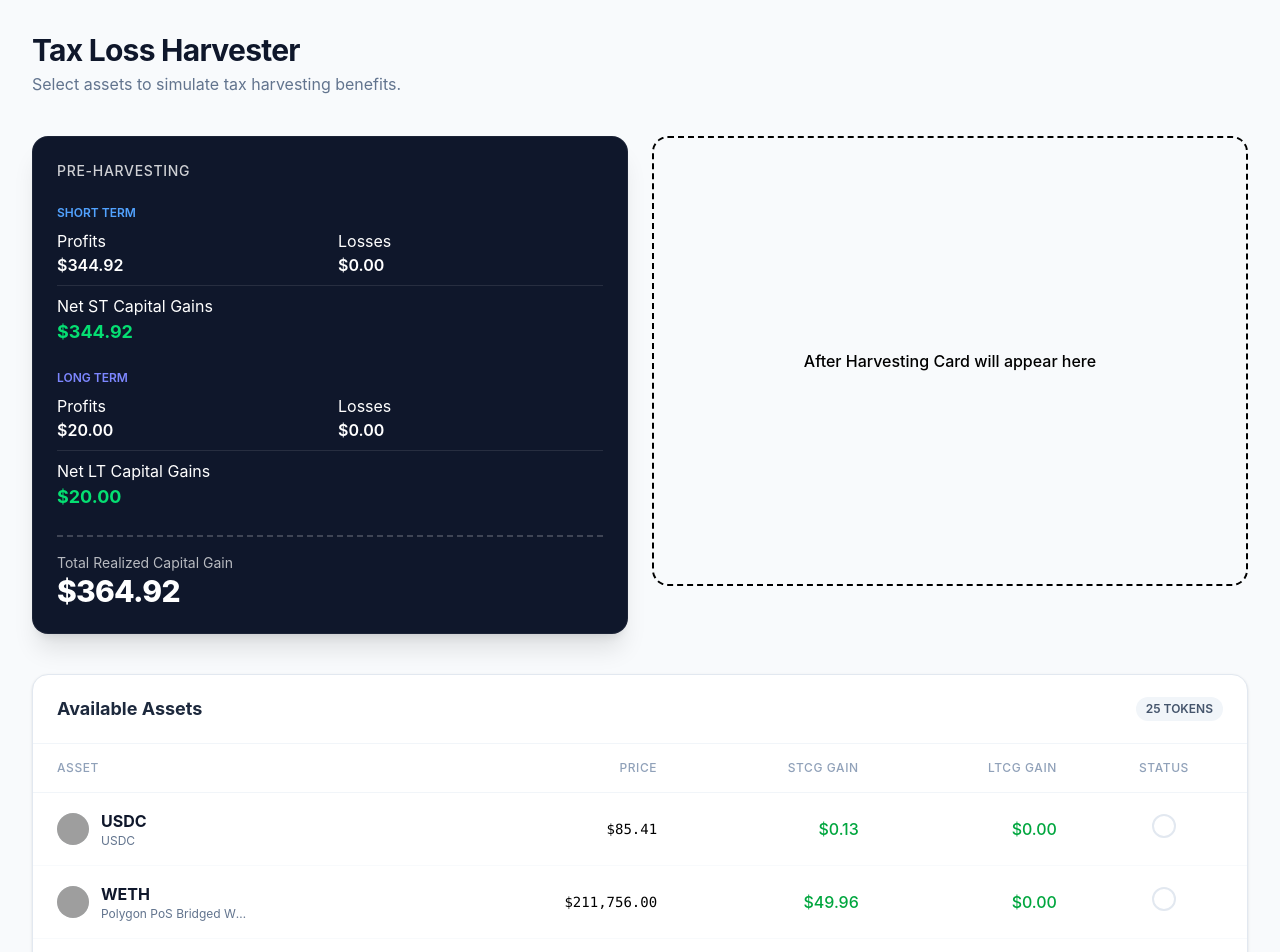
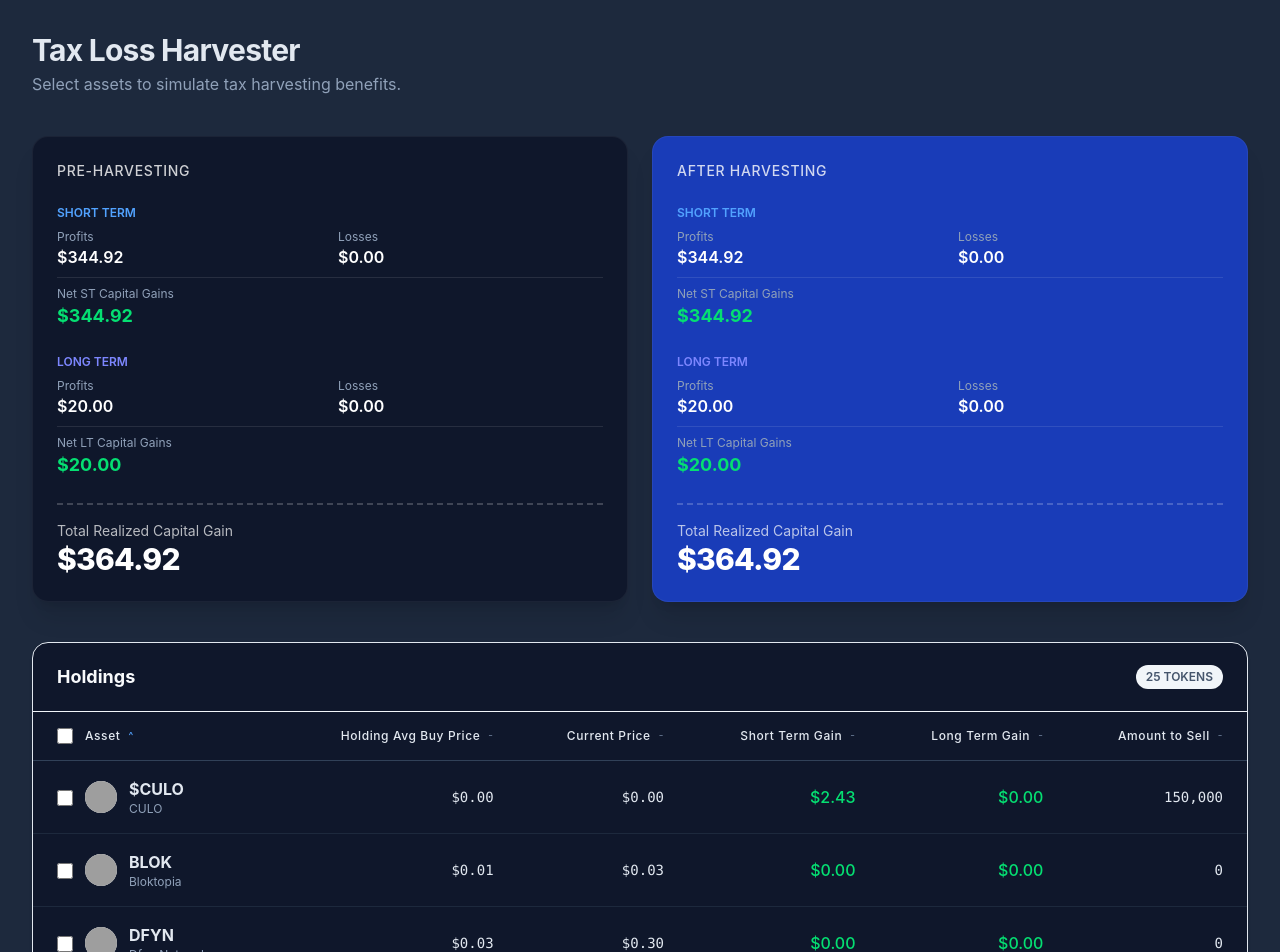
Before and after one commit to Engr-Shegez/TAX-HARVESTER, a React (Vite) app: page / in a window 1280 px wide. Shown: the top 952 px of the page. Built offline with nearby package versions, Linux system fonts and the light colour scheme; grey boxes are pictures that could not be loaded.

Commit message:
feat: refactor holding table

```diff
--- a/src/App.jsx
+++ b/src/App.jsx
@@ -6,12 +6,14 @@ import {
   setLoading,
   setError,
   selectAllHoldings,
+  selectPostHarvestTotals,
   selectedPreHarvestTotals,
 } from "./features/harvester/store/harvesterSlice";
 
 // Our New Components
 import SummaryCard from "./features/harvester/components/SummaryCard";
 import HoldingsTable from "./features/harvester/components/HoldingTable";
+import SavingsAlert from "./features/harvester/components/SavingsAlert";
 
 const App = () => {
   const dispatch = useDispatch();
@@ -19,6 +21,7 @@ const App = () => {
   // Grab state from Redux
   const holdings = useSelector(selectAllHoldings);
   const preTotals = useSelector(selectedPreHarvestTotals);
+  const postTotals = useSelector(selectPostHarvestTotals);
   const { loading, error } = useSelector((state) => state.harvester);
 
   useEffect(() => {
@@ -42,12 +45,12 @@ const App = () => {
     );
 
   return (
-    <div className="min-h-screen bg-slate-50 p-4 md:p-8">
+    <div className="min-h-screen bg-slate-800 p-4 md:p-8">
       <header className="max-w-7xl mx-auto mb-10">
-        <h1 className="text-3xl font-bold text-slate-900 tracking-tight">
+        <h1 className="text-3xl font-bold text-slate-200 tracking-tight">
           Tax Loss Harvester
         </h1>
-        <p className="text-slate-500 mt-1">
+        <p className="text-slate-400 mt-1">
           Select assets to simulate tax harvesting benefits.
         </p>
       </header>
@@ -60,19 +63,18 @@ const App = () => {
             totals={preTotals}
             isDark={true}
           />
-
-          {/* Placeholder for After-Harvesting (Step 7) */}
-          <div className="bg-harvest-blue/10 border-2 border-dashed border-harvest-blue/30 rounded-2xl flex items-center justify-center text-harvest-blue font-medium h-[450px]">
-            After Harvesting Card will appear here
-          </div>
+          <SummaryCard title="After Harvesting" totals={postTotals}>
+            <SavingsAlert
+              preGain={preTotals.realizedGain}
+              postGain={postTotals.realizedGain}
+            />
+          </SummaryCard>
         </section>
 
         {/* Assets Section */}
-        <section className="bg-white rounded-2xl shadow-sm border border-slate-200 overflow-hidden">
+        <section className="bg-slate-900 rounded-2xl shadow-sm border border-slate-200 overflow-hidden">
           <div className="px-6 py-5 border-b border-slate-100 flex justify-between items-center">
-            <h2 className="text-lg font-bold text-slate-800">
-              Available Assets
-            </h2>
+            <h2 className="text-lg font-bold text-slate-50">Holdings</h2>
             <span className="text-xs font-semibold bg-slate-100 text-slate-600 px-2.5 py-1 rounded-full uppercase">
               {holdings.length} Tokens
             </span>
--- a/src/features/harvester/components/HoldingTable.jsx
+++ b/src/features/harvester/components/HoldingTable.jsx
@@ -1,17 +1,133 @@
-import React, { useState } from "react";
+import React, { useEffect, useRef, useState } from "react";
 import { useDispatch, useSelector } from "react-redux";
-import { toggleSelection, selectSelectedIds } from "../store/harvesterSlice";
+import {
+  selectSelectedIds,
+  setSelectedIds,
+  toggleSelection,
+} from "../store/harvesterSlice";
 import { formatCurrency } from "../../../utils/formatters";
+
+const SORTABLE_COLUMNS = {
+  asset: {
+    label: "Asset",
+    getValue: (item) => `${item.coin} ${item.coinName}`.toLowerCase(),
+  },
+  averageBuyPrice: {
+    label: "Holding Avg Buy Price",
+    getValue: (item) => Number(item.averageBuyPrice) || 0,
+  },
+  currentPrice: {
+    label: "Current Price",
+    getValue: (item) => Number(item.currentPrice) || 0,
+  },
+  stGain: {
+    label: "Short Term Gain",
+    getValue: (item) => Number(item.stcg?.gain) || 0,
+  },
+  ltGain: {
+    label: "Long Term Gain",
+    getValue: (item) => Number(item.ltcg?.gain) || 0,
+  },
+  amountToSell: {
+    label: "Amount to Sell",
+    getValue: (item) => Number(item.totalHolding) || 0,
+  },
+};
+
+const formatAmount = (value) => {
+  const amount = Number(value);
+
+  return new Intl.NumberFormat("en-US", {
+    minimumFractionDigits: 0,
+    maximumFractionDigits: 6,
+  }).format(Number.isFinite(amount) ? amount : 0);
+};
+
+const SortButton = ({ columnKey, label, sortConfig, onSort, align = "left" }) => {
+  const isActive = sortConfig.key === columnKey;
+  const direction = isActive ? sortConfig.direction : null;
+  const iconClassName =
+    align === "right"
+      ? "inline-flex items-center justify-end gap-2 w-full"
+      : "inline-flex items-center gap-2";
+
+  return (
+    <button
+      type="button"
+      onClick={() => onSort(columnKey)}
+      className={`${iconClassName} font-medium transition-colors hover:text-white`}
+    >
+      <span>{label}</span>
+      <span
+        className={`text-[10px] ${isActive ? "text-blue-400" : "text-slate-500"}`}
+        aria-hidden="true"
+      >
+        {direction === "asc" ? "^" : direction === "desc" ? "v" : "-"}
+      </span>
+    </button>
+  );
+};
 
 const HoldingsTable = ({ holdings }) => {
   const dispatch = useDispatch();
   const selectedIds = useSelector(selectSelectedIds);
   const [showAll, setShowAll] = useState(false);
+  const [sortConfig, setSortConfig] = useState({
+    key: "asset",
+    direction: "asc",
+  });
+  const selectAllRef = useRef(null);
 
-  const visibleHoldings = showAll ? holdings : holdings.slice(0, 8);
+  const sortedHoldings = [...holdings].sort((left, right) => {
+    const column = SORTABLE_COLUMNS[sortConfig.key];
 
-  const handleRowClick = (coinId) => {
-    dispatch(toggleSelection(coinId));
+    if (!column) {
+      return 0;
+    }
+
+    const leftValue = column.getValue(left);
+    const rightValue = column.getValue(right);
+
+    if (leftValue < rightValue) {
+      return sortConfig.direction === "asc" ? -1 : 1;
+    }
+
+    if (leftValue > rightValue) {
+      return sortConfig.direction === "asc" ? 1 : -1;
+    }
+
+    return 0;
+  });
+
+  const visibleHoldings = showAll ? sortedHoldings : sortedHoldings.slice(0, 8);
+  const allHoldingIds = sortedHoldings.map((item) => item.id);
+  const allSelected =
+    holdings.length > 0 && allHoldingIds.every((id) => selectedIds.includes(id));
+  const partiallySelected =
+    selectedIds.length > 0 && allHoldingIds.some((id) => selectedIds.includes(id)) && !allSelected;
+
+  useEffect(() => {
+    if (selectAllRef.current) {
+      selectAllRef.current.indeterminate = partiallySelected;
+    }
+  }, [partiallySelected]);
+
+  const handleRowClick = (holdingId) => {
+    dispatch(toggleSelection(holdingId));
+  };
+
+  const handleSort = (columnKey) => {
+    setSortConfig((currentSort) => ({
+      key: columnKey,
+      direction:
+        currentSort.key === columnKey && currentSort.direction === "asc"
+          ? "desc"
+          : "asc",
+    }));
+  };
+
+  const handleSelectAllChange = () => {
+    dispatch(setSelectedIds(allSelected ? [] : allHoldingIds));
   };
 
   return (
@@ -19,53 +135,122 @@ const HoldingsTable = ({ holdings }) => {
       <div className="overflow-x-auto">
         <table className="w-full text-left border-collapse">
           <thead>
-            <tr className="text-slate-400 text-xs uppercase tracking-wider border-b border-slate-100">
-              <th className="px-6 py-4 font-medium">Asset</th>
-              <th className="px-6 py-4 font-medium text-right">Price</th>
-              <th className="px-6 py-4 font-medium text-right">STCG Gain</th>
-              <th className="px-6 py-4 font-medium text-right">LTCG Gain</th>
-              <th className="px-6 py-4 font-medium text-center">Status</th>
+            <tr className="text-slate-200 text-xs uppercase tracking-wider border-b border-slate-700">
+              <th className="px-6 py-4">
+                <div className="flex items-center gap-3">
+                  <input
+                    ref={selectAllRef}
+                    type="checkbox"
+                    checked={allSelected}
+                    onChange={handleSelectAllChange}
+                    className="h-4 w-4 rounded border-slate-500 bg-slate-900 text-blue-500 accent-blue-500"
+                    aria-label={
+                      allSelected ? "Deselect all holdings" : "Select all holdings"
+                    }
+                  />
+                  <SortButton
+                    columnKey="asset"
+                    label={SORTABLE_COLUMNS.asset.label}
+                    sortConfig={sortConfig}
+                    onSort={handleSort}
+                  />
+                </div>
+              </th>
+              <th className="px-6 py-4 text-right">
+                <SortButton
+                  columnKey="averageBuyPrice"
+                  label={SORTABLE_COLUMNS.averageBuyPrice.label}
+                  sortConfig={sortConfig}
+                  onSort={handleSort}
+                  align="right"
+                />
+              </th>
+              <th className="px-6 py-4 text-right">
+                <SortButton
+                  columnKey="currentPrice"
+                  label={SORTABLE_COLUMNS.currentPrice.label}
+                  sortConfig={sortConfig}
+                  onSort={handleSort}
+                  align="right"
+                />
+              </th>
+              <th className="px-6 py-4 text-right">
+                <SortButton
+                  columnKey="stGain"
+                  label={SORTABLE_COLUMNS.stGain.label}
+                  sortConfig={sortConfig}
+                  onSort={handleSort}
+                  align="right"
+                />
+              </th>
+              <th className="px-6 py-4 text-right">
+                <SortButton
+                  columnKey="ltGain"
+                  label={SORTABLE_COLUMNS.ltGain.label}
+                  sortConfig={sortConfig}
+                  onSort={handleSort}
+                  align="right"
+                />
+              </th>
+              <th className="px-6 py-4 text-right">
+                <SortButton
+                  columnKey="amountToSell"
+                  label={SORTABLE_COLUMNS.amountToSell.label}
+                  sortConfig={sortConfig}
+                  onSort={handleSort}
+                  align="right"
+                />
+              </th>
             </tr>
           </thead>
 
-          <tbody className="divide-y divide-slate-50">
-            {visibleHoldings.map((item, index) => {
-              const uniqueKey = `${item.coin}-${index}`;
-              const isSelected = selectedIds.includes(uniqueKey);
+          <tbody className="divide-y divide-slate-800">
+            {visibleHoldings.map((item) => {
+              const isSelected = selectedIds.includes(item.id);
 
               return (
                 <tr
-                  key={uniqueKey}
-                  onClick={() => handleRowClick(uniqueKey)}
-                  className={`cursor-pointer transition-all duration-200 hover:bg-slate-50 ${
-                    isSelected
-                      ? "bg-blue-50/50 ring-1 ring-inset ring-blue-200"
-                      : ""
+                  key={item.id}
+                  onClick={() => handleRowClick(item.id)}
+                  className={`cursor-pointer transition-all duration-200 hover:bg-slate-800/80 ${
+                    isSelected ? "bg-blue-950/40 ring-1 ring-inset ring-blue-500/40" : ""
                   }`}
                 >
                   <td className="px-6 py-4">
                     <div className="flex items-center gap-3">
+                      <input
+                        type="checkbox"
+                        checked={isSelected}
+                        onClick={(event) => event.stopPropagation()}
+                        onChange={() => handleRowClick(item.id)}
+                        className="mt-0.5 h-4 w-4 rounded border-slate-500 bg-slate-900 text-blue-500 accent-blue-500"
+                        aria-label={`Select ${item.coin}`}
+                      />
                       <img
                         src={item.logo}
                         alt={item.coin}
                         className="w-8 h-8 rounded-full bg-slate-100"
                       />
                       <div>
-                        <p className="font-bold text-slate-900">{item.coin}</p>
-                        <p className="text-xs text-slate-500 truncate max-w-[150px]">
+                        <p className="font-bold text-slate-200">{item.coin}</p>
+                        <p className="text-xs text-slate-400 truncate max-w-52">
                           {item.coinName}
                         </p>
                       </div>
                     </div>
                   </td>
 
-                  <td className="px-6 py-4 text-right font-mono text-sm">
+                  <td className="px-6 py-4 text-right font-mono text-slate-200 text-sm">
+                    {formatCurrency(item.averageBuyPrice)}
+                  </td>
+
+                  <td className="px-6 py-4 text-right font-mono text-slate-200 text-sm">
                     {formatCurrency(item.currentPrice)}
                   </td>
 
                   <td
                     className={`px-6 py-4 text-right font-medium ${
-                      item.stcg.gain >= 0 ? "text-green-600" : "text-red-600"
+                      item.stcg.gain >= 0 ? "text-green-400" : "text-red-400"
                     }`}
                   >
                     {formatCurrency(item.stcg.gain)}
@@ -73,36 +258,14 @@ const HoldingsTable = ({ holdings }) => {
 
                   <td
                     className={`px-6 py-4 text-right font-medium ${
-                      item.ltcg.gain >= 0 ? "text-green-600" : "text-red-600"
+                      item.ltcg.gain >= 0 ? "text-green-400" : "text-red-400"
                     }`}
                   >
                     {formatCurrency(item.ltcg.gain)}
                   </td>
 
-                  <td className="px-6 py-4 text-center">
-                    <div
-                      className={`inline-flex items-center justify-center w-6 h-6 rounded-full border-2 transition-colors ${
-                        isSelected
-                          ? "bg-blue-600 border-blue-600"
-                          : "border-slate-200"
-                      }`}
-                    >
-                      {isSelected && (
-                        <svg
-                          className="w-4 h-4 text-white"
-                          fill="none"
-                          viewBox="0 0 24 24"
-                          stroke="currentColor"
-                        >
-                          <path
-                            strokeLinecap="round"
-                            strokeLinejoin="round"
-                            strokeWidth={3}
-                            d="M5 13l4 4L19 7"
-                          />
-                        </svg>
-                      )}
-                    </div>
+                  <td className="px-6 py-4 text-right font-mono text-slate-200 text-sm">
+                    {formatAmount(item.totalHolding)}
                   </td>
                 </tr>
               );
@@ -112,10 +275,11 @@ const HoldingsTable = ({ holdings }) => {
       </div>
 
       {holdings.length > 8 && (
-        <div className="p-4 border-t border-slate-100 text-center">
+        <div className="p-4 border-t border-slate-800 text-center">
           <button
+            type="button"
             onClick={() => setShowAll(!showAll)}
-            className="text-sm font-semibold text-blue-600 hover:text-blue-800 transition-colors"
+            className="text-sm font-semibold text-blue-400 hover:text-blue-300 transition-colors"
           >
             {showAll ? "View Less" : `View All (${holdings.length})`}
           </button>
@@ -124,4 +288,5 @@ const HoldingsTable = ({ holdings }) => {
     </div>
   );
 };
+
 export default HoldingsTable;
--- /dev/null
+++ b/src/features/harvester/components/SavingsAlert.jsx
@@ -0,0 +1,36 @@
+import React from "react";
+import { formatCurrency } from "../../../utils/formatters";
+
+const SavingsAlert = ({ preGain, postGain }) => {
+  const savings = preGain - postGain;
+
+  // Only show if pre-harvesting realized capital gains > post-harvesting
+  if (preGain <= postGain || savings <= 0) return null;
+
+  return (
+    <div className="mt-4 p-4 bg-green-500/10 border border-green-500/20 rounded-xl flex items-center gap-3 animate-in fade-in slide-in-from-top-2">
+      <div className="bg-green-500 rounded-full p-1">
+        <svg
+          className="w-4 h-4 text-white"
+          fill="none"
+          viewBox="0 0 24 24"
+          stroke="currentColor"
+        >
+          <path
+            strokeLinecap="round"
+            strokeLinejoin="round"
+            strokeWidth={3}
+            d="M5 13l4 4L19 7"
+          />
+        </svg>
+      </div>
+      <p className="text-sm font-bold text-green-400">
+        Tax Strategy Active: You're going to save{" "}
+        <span className="text-white">{formatCurrency(savings)}</span> in taxable
+        gains.
+      </p>
+    </div>
+  );
+};
+
+export default SavingsAlert;
--- a/src/features/harvester/components/SummaryCard.jsx
+++ b/src/features/harvester/components/SummaryCard.jsx
@@ -1,6 +1,6 @@
 import { formatCurrency } from "../../../utils/formatters";
 
-const SummaryCard = ({ title, totals, isDark = false }) => {
+const SummaryCard = ({ title, totals, isDark = false, children }) => {
   const bgColor = isDark ? "bg-slate-900" : "bg-blue-800";
   const textColor = "text-white";
   const labelColor = "text-slate-400";
@@ -19,16 +19,16 @@ const SummaryCard = ({ title, totals, isDark = false }) => {
           <p className="text-xs font-semibold mb-2 text-blue-400">SHORT TERM</p>
           <div className="grid grid-cols-2 gap-4">
             <div>
-              <p className={labelColor + "text-xs"}>Profits</p>
+              <p className={`${labelColor} text-xs`}>Profits</p>
               <p className="font-semibold">{formatCurrency(totals.stProfit)}</p>
             </div>
             <div>
-              <p className={labelColor + "text-xs"}>Losses</p>
+              <p className={`${labelColor} text-xs`}>Losses</p>
               <p className="font-semibold">{formatCurrency(totals.stLoss)}</p>
             </div>
           </div>
           <div className="mt-2 pt-2 border-t border-white/10">
-            <p className={labelColor + "text-xs"}>Net ST Capital Gains</p>
+            <p className={`${labelColor} text-xs`}>Net ST Capital Gains</p>
             <p
               className={`text-lg font-bold ${totals.netST >= 0 ? "text-green-400" : "text-red-400"}`}
             >
@@ -43,16 +43,16 @@ const SummaryCard = ({ title, totals, isDark = false }) => {
           </p>
           <div className="grid grid-cols-2 gap-4">
             <div>
-              <p className={labelColor + "text-xs"}>Profits</p>
+              <p className={`${labelColor} text-xs`}>Profits</p>
               <p className="font-semibold">{formatCurrency(totals.ltProfit)}</p>
             </div>
             <div>
-              <p className={labelColor + "text-xs"}>Losses</p>
+              <p className={`${labelColor} text-xs`}>Losses</p>
               <p className="font-semibold">{formatCurrency(totals.ltLoss)}</p>
             </div>
           </div>
           <div className="mt-2 pt-2 border-t border-white/10">
-            <p className={labelColor + "text-xs"}>Net LT Capital Gains</p>
+            <p className={`${labelColor} text-xs`}>Net LT Capital Gains</p>
             <p
               className={`text-lg font-bold ${totals.netLT >= 0 ? "text-green-400" : "text-red-400"}`}
             >
@@ -68,6 +68,7 @@ const SummaryCard = ({ title, totals, isDark = false }) => {
             {formatCurrency(totals.realizedGain)}
           </p>
         </div>
+        {children}
       </div>
     </div>
   );
--- a/src/features/harvester/store/harvesterSlice.js
+++ b/src/features/harvester/store/harvesterSlice.js
@@ -12,7 +12,13 @@ const harvesterSlice = createSlice({
   initialState,
   reducers: {
     setHoldings: (state, action) => {
-      state.holdings = action.payload;
+      state.holdings = action.payload.map((holding, index) => ({
+        ...holding,
+        id: holding.id ?? `${holding.coin}-${index}`,
+      }));
+      state.selectedIds = state.selectedIds.filter((id) =>
+        state.holdings.some((holding) => holding.id === id),
+      );
       state.loading = false;
     },
     setLoading: (state) => {
@@ -30,11 +36,19 @@ const harvesterSlice = createSlice({
         state.selectedIds.push(coinId);
       }
     },
+    setSelectedIds: (state, action) => {
+      state.selectedIds = action.payload;
+    },
   },
 });
 
-export const { setHoldings, setLoading, setError, toggleSelection } =
-  harvesterSlice.actions;
+export const {
+  setHoldings,
+  setLoading,
+  setError,
+  toggleSelection,
+  setSelectedIds,
+} = harvesterSlice.actions;
 export default harvesterSlice.reducer;
 
 // Selectors
@@ -70,3 +84,47 @@ export const selectedPreHarvestTotals = (state) => {
     realizedGain: netST + netLT,
   };
 };
+
+export const selectPostHarvestTotals = (state) => {
+  const { holdings, selectedIds } = state.harvester;
+
+  const preTotals = selectedPreHarvestTotals(state);
+
+  // Selected rows represent positions the user wants to harvest.
+  // We add their realized impact on top of the current tax picture.
+  const harvestedImpact = holdings.reduce(
+    (acc, curr) => {
+      if (!selectedIds.includes(curr.id)) {
+        return acc;
+      }
+
+      const stGain = Number(curr?.stcg?.gain) || 0;
+      const ltGain = Number(curr?.ltcg?.gain) || 0;
+
+      acc.stProfit += stGain > 0 ? stGain : 0;
+      acc.stLoss += stGain < 0 ? Math.abs(stGain) : 0;
+      acc.ltProfit += ltGain > 0 ? ltGain : 0;
+      acc.ltLoss += ltGain < 0 ? Math.abs(ltGain) : 0;
+
+      return acc;
+    },
+    { stProfit: 0, stLoss: 0, ltProfit: 0, ltLoss: 0 },
+  );
+
+  const totals = {
+    stProfit: preTotals.stProfit + harvestedImpact.stProfit,
+    stLoss: preTotals.stLoss + harvestedImpact.stLoss,
+    ltProfit: preTotals.ltProfit + harvestedImpact.ltProfit,
+    ltLoss: preTotals.ltLoss + harvestedImpact.ltLoss,
+  };
+
+  const netST = totals.stProfit - totals.stLoss;
+  const netLT = totals.ltProfit - totals.ltLoss;
+
+  return {
+    ...totals,
+    netST,
+    netLT,
+    realizedGain: netST + netLT,
+  };
+};
```
